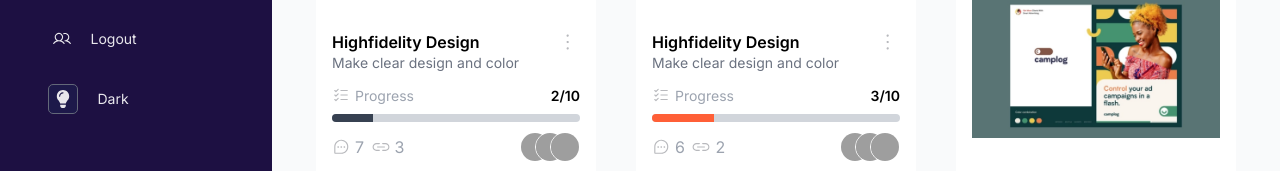
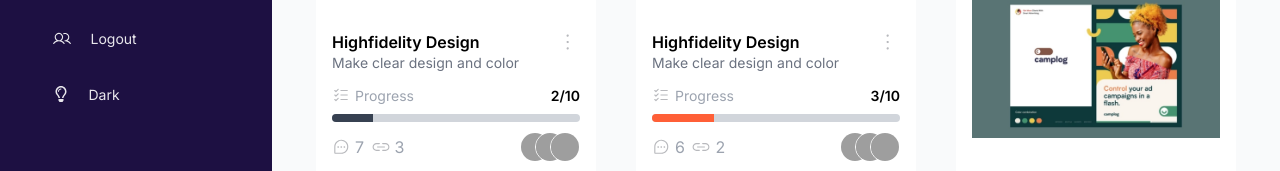
Before and after one commit to 4cub3/Dashboard, a React (Vite) app: page / in a window 1280 px wide. Shown: the part 509-680 px from the top of the page. Built offline with nearby package versions, Linux system fonts and the light colour scheme; grey boxes are pictures that could not be loaded.

Commit message:
change the light and dark mode icon

```diff
--- a/src/components/Navigation/NavList.jsx
+++ b/src/components/Navigation/NavList.jsx
@@ -1,8 +1,7 @@
 import React, {useContext} from "react";
 import { Link } from "react-router-dom";
 import { ICONS_LIST, UTILITY_ICONS } from "./nav-icons";
-import Button from "../../shared/button/Button";
-import { FaLightbulb } from "react-icons/fa";
+import { FaRegLightbulb } from "react-icons/fa";
 import { DarkModeContext } from "../../store/DarkContext";
 const NavList = () => {
   const ctxDarkMode = useContext(DarkModeContext)
@@ -36,10 +35,10 @@ const NavList = () => {
         {utility}
         <li>
           <button
-            className="gap-8 flex items-center text-white opacity-90 text-[1.4rem] leading[1.7rem] capitalize hover:bg-onPrimary hover:dark:bg-blue-950 py-3 pr-6 pl-4 rounded-md transition-all duration-200 w-full"
+            className="gap-8 flex items-center text-white opacity-90 text-[1.4rem] leading[1.7rem] capitalize hover:bg-onPrimary hover:dark:bg-blue-950 px-6 py-3 rounded-md transition-all duration-200 w-full"
             onClick={()=>{ctxDarkMode.toggleDarkmode()}}
           >
-           <FaLightbulb className="border border-gray-500 w-12 h-12 p-2 rounded-lg  bg-indigo-950 dark:bg-blue-950"/> {ctxDarkMode.isDark ? 'Light' : 'Dark' }
+           <FaRegLightbulb className="text-[1.6rem]"/> {ctxDarkMode.isDark ? 'Light' : 'Dark' }
           </button>
         </li>
       </ul>
```
